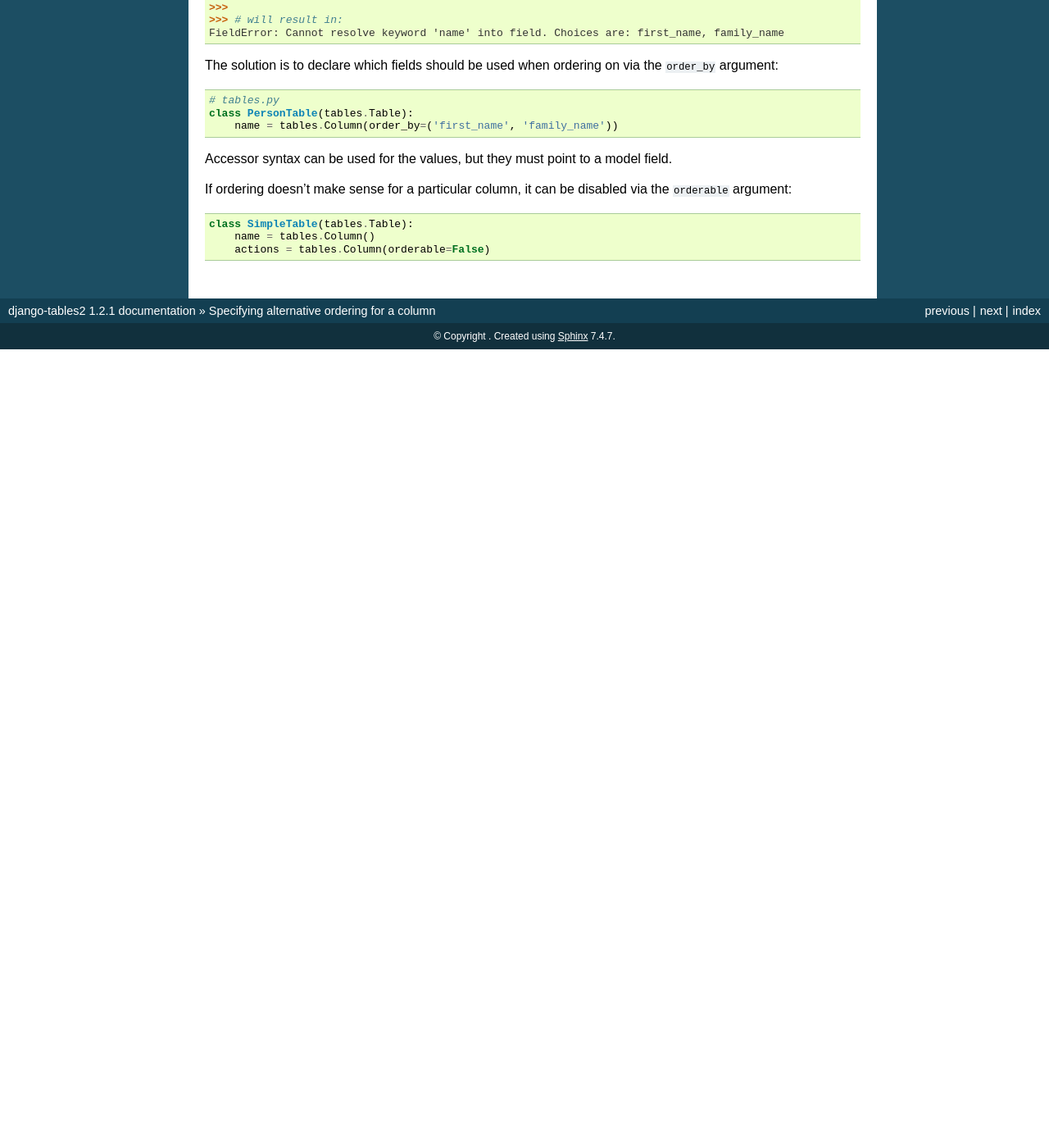
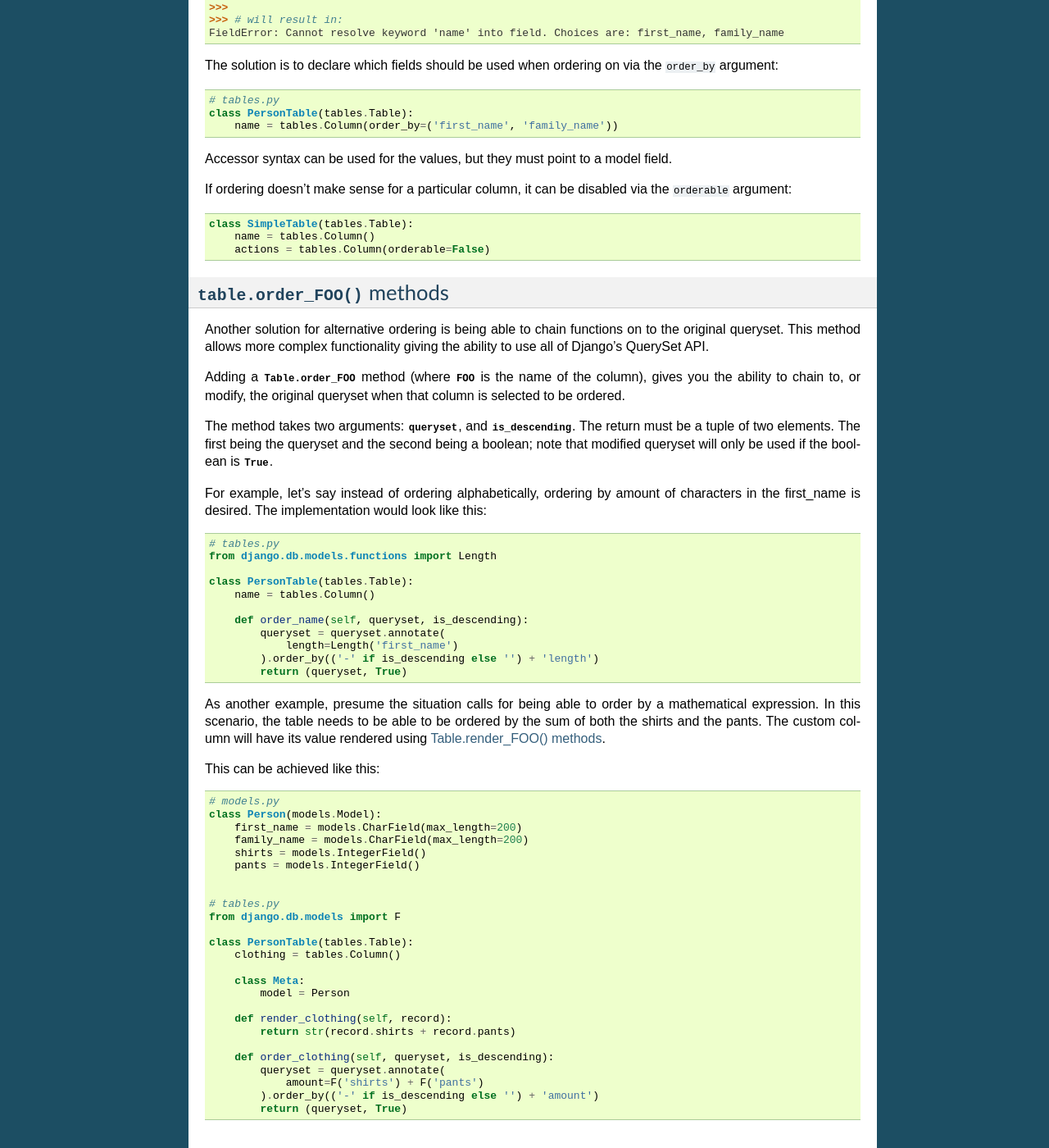
Before and after one commit to jieter/django-tables2, a Sphinx documentation site: the page built from docs/pages/order-by-accessors.rst, in a window 1280 px wide and 1400 px high, scrolled down 437 px. Shown: the whole window at 82% size. Built offline with Sphinx 7.4.7, drawn with Linux system fonts in a browser that asks for light colours; before the commit the page ends 900 px from its top, so only the background shows below that; some of the changed text lies outside the part shown.

Commit message:
Column ordering queryset passthrough (#330)
Queryset passes through function to be tinkered with when a column is
sorted.

```diff
--- a/docs/pages/order-by-accessors.rst
+++ b/docs/pages/order-by-accessors.rst
@@ -45,3 +45,75 @@ the ``orderable`` argument::
     class SimpleTable(tables.Table):
         name = tables.Column()
         actions = tables.Column(orderable=False)
+
+
+.. _table.order_foo:
+
+:meth:`table.order_FOO` methods
+--------------------------------
+
+Another solution for alternative ordering is being able to chain functions on to
+the original queryset. This method allows more complex functionality giving the
+ability to use all of Django's QuerySet API.
+
+Adding a `Table.order_FOO` method (where `FOO` is the name of the column),
+gives you the ability to chain to, or modify, the original queryset when that
+column is selected to be ordered.
+
+The method takes two arguments: `queryset`, and `is_descending`. The return
+must be a tuple of two elements. The first being the queryset and the second
+being a boolean; note that modified queryset will only be used if the boolean is
+`True`.
+
+For example, let's say instead of ordering alphabetically, ordering by
+amount of characters in the first_name is desired.
+The implementation would look like this:
+::
+
+    # tables.py
+    from django.db.models.functions import Length
+
+    class PersonTable(tables.Table):
+        name = tables.Column()
+
+        def order_name(self, queryset, is_descending):
+            queryset = queryset.annotate(
+                length=Length('first_name')
+            ).order_by(('-' if is_descending else '') + 'length')
+            return (queryset, True)
+
+
+
+As another example, presume the situation calls for being able to order by a
+mathematical expression. In this scenario, the table needs to be able to be
+ordered by the sum of both the shirts and the pants. The custom column will
+have its value rendered using :ref:`table.render_FOO`.
+
+This can be achieved like this:
+::
+
+    # models.py
+    class Person(models.Model):
+        first_name = models.CharField(max_length=200)
+        family_name = models.CharField(max_length=200)
+        shirts = models.IntegerField()
+        pants = models.IntegerField()
+
+
+    # tables.py
+    from django.db.models import F
+
+    class PersonTable(tables.Table):
+        clothing = tables.Column()
+
+        class Meta:
+            model = Person
+
+        def render_clothing(self, record):
+            return str(record.shirts + record.pants)
+
+        def order_clothing(self, queryset, is_descending):
+            queryset = queryset.annotate(
+                amount=F('shirts') + F('pants')
+            ).order_by(('-' if is_descending else '') + 'amount')
+            return (queryset, True)
```
Also changed, not shown: 3 other files.
